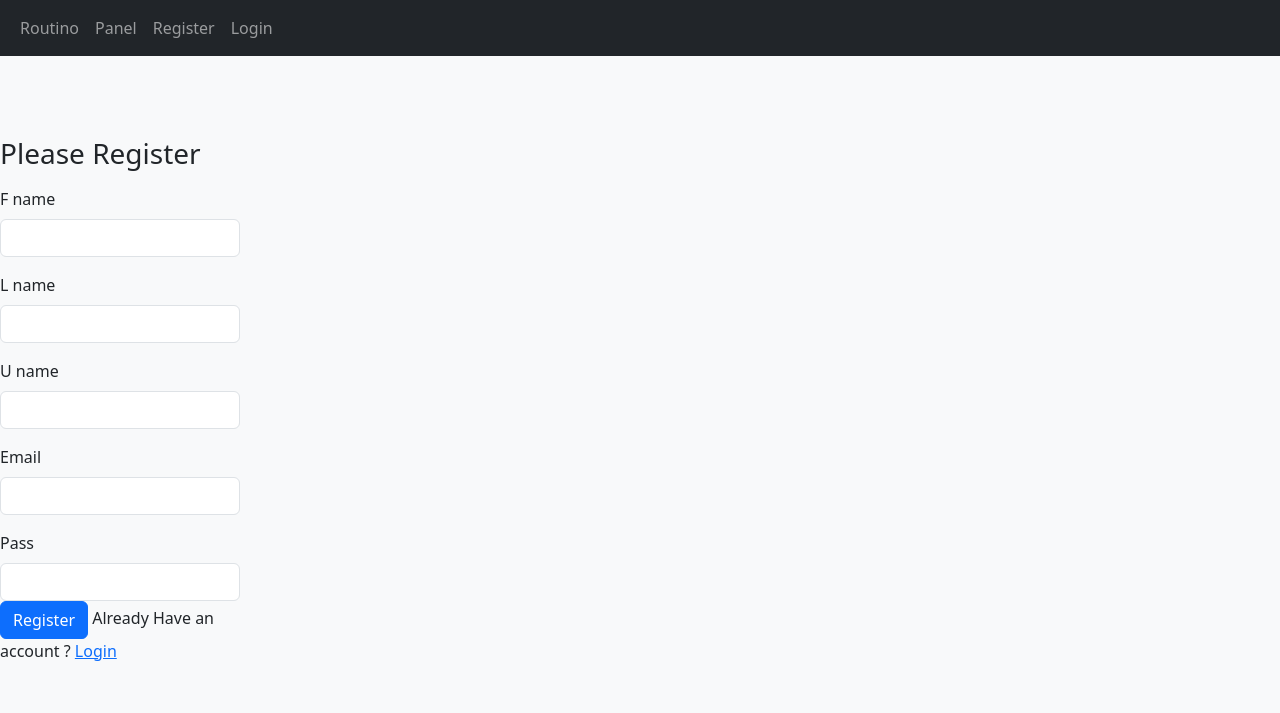
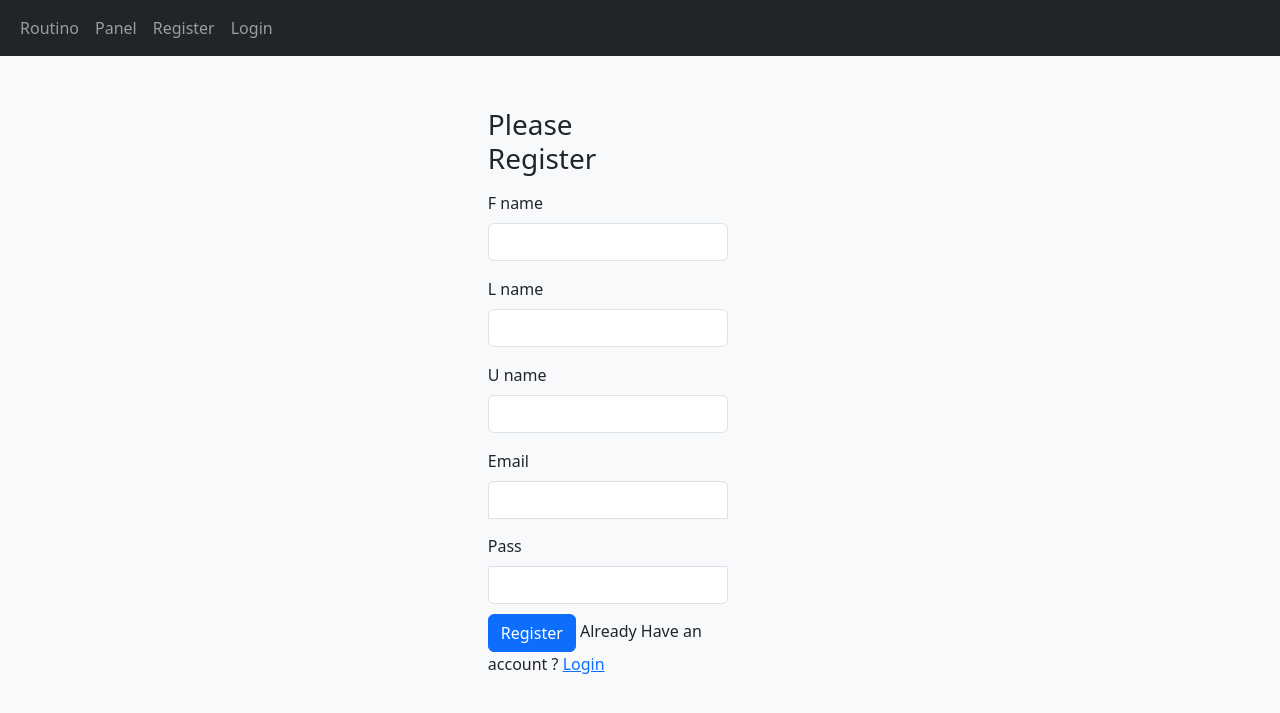
Before and after one commit to pouya-mhb/routino, a Django app: page /register in a window 1280 px wide. Shown: the top 713 px of the page. Run offline with Django 3.2, Linux system fonts and the light colour scheme; some libraries are stand-ins or nearby versions.

Commit message:
update templates

```diff
--- a/routino/mvp/Templates/Login.html
+++ b/routino/mvp/Templates/Login.html
@@ -1,5 +1,6 @@
 {% extends "base.html" %}
 {% load bootstrap5 %}
+{% load static %}
 {% block content %}
 
 <style>
@@ -9,8 +10,7 @@
     }
 </style>
 
-<!-- Custom styles for this template -->
-<link href="signin.css" rel="stylesheet">
+<link href="{% static 'signin.css' %}" rel="stylesheet">
 
 <body class="text-center form-signin w-100 m-auto">
 
--- a/routino/mvp/Templates/Register.html
+++ b/routino/mvp/Templates/Register.html
@@ -1,8 +1,12 @@
-{% extends "Base.html" %}
+{% extends "base.html" %}
 {% load bootstrap5 %}
+{% load static %}
 {% block content %}
 
 <title>{{title}}</title>
+
+<link href="{% static 'signin.css' %}" rel="stylesheet">
+
 <style>
     .middle {
         margin: 1rem auto;
@@ -11,14 +15,20 @@
 </style>
 
 <body class="text-center">
-    <main class="form-signin w-100 m-auto">
-        <form class="middle" method="POST">
+    <main class="form-signin w-100 m-auto" style="padding: 1%;">
+        <div class="row">
+            <div class="col-8">
+                <div class="col-4">
+                    <h1 class="h3 mb-3 fw-normal">Please Register</h1>
+                </div>
+                <form class="middle">
                     {% csrf_token %}
-            <h1 class="h3 mb-3 fw-normal">Please Register</h1>
+                    <h1 class="h3 mb-3 fw-normal"></h1>
 
                     <div class="mb-3">
                         <label for="exampleInputEmail1" class="form-label">F name</label>
-                <input name="firstName" type="text" class="form-control" id="firstname" aria-describedby="emailHelp">
+                        <input name="firstName" type="text" class="form-control" id="firstname"
+                            aria-describedby="emailHelp">
                     </div>
                     <div class="mb-3">
                         <label for="exampleInputPassword1" class="form-label">L name</label>
@@ -26,12 +36,13 @@
                     </div>
                     <div class="mb-3">
                         <label for="exampleInputEmail1" class="form-label">U name</label>
-                <input name="username" type="text" class="form-control" id="username" aria-describedby="emailHelp"
-                    required>
+                        <input name="username" type="text" class="form-control" id="username"
+                            aria-describedby="emailHelp" required>
                     </div>
                     <div class="mb-3">
                         <label for="exampleInputEmail1" class="form-label">Email</label>
-                <input name="email" type="email" class="form-control" id="email" aria-describedby="emailHelp" required>
+                        <input name="email" type="email" class="form-control" id="email" aria-describedby="emailHelp"
+                            required>
                     </div>
                     <div class="mb-3">
                         <label for="exampleInputPassword1" class="form-label">Pass</label>
@@ -45,6 +56,9 @@
                             <a type="submit" href="{% url 'login' %}" method='GET' class="">Login</a>
                         </div>
                 </form>
+            </div>
+
+        </div>
     </main>
 
 </body>
```
Lines whose indentation alone changed are shown as unchanged.
